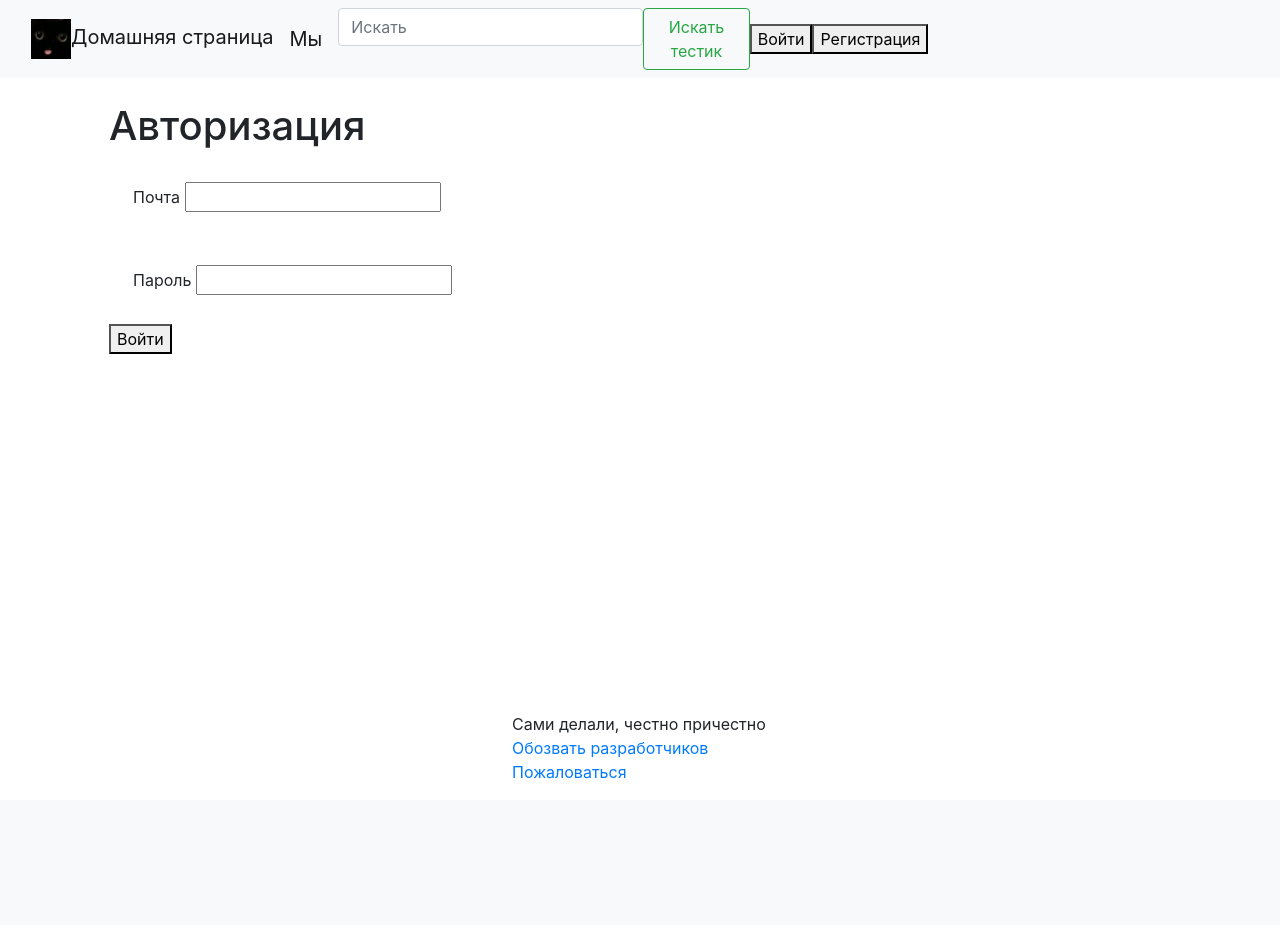
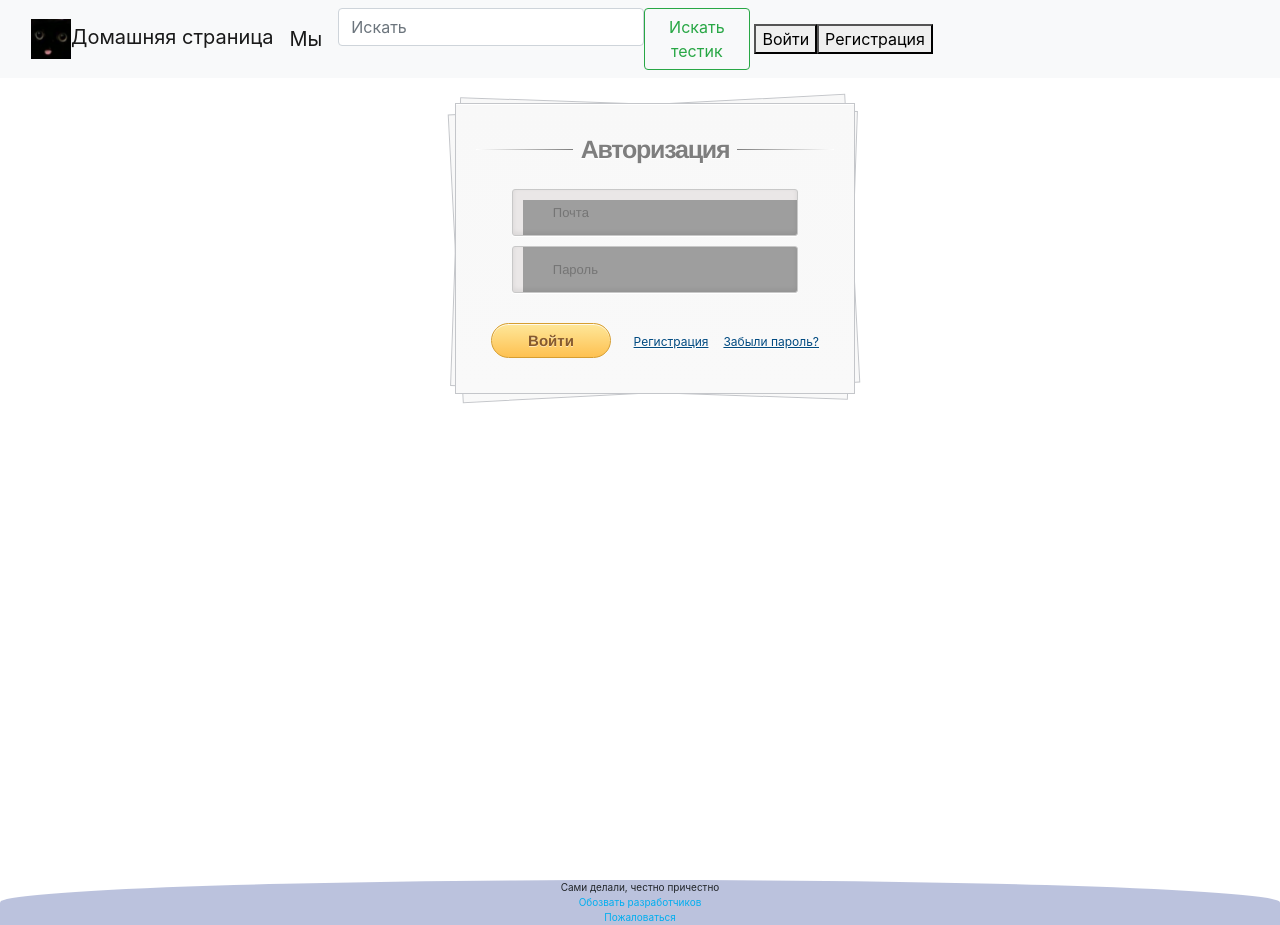
Before and after one commit to stefhef/Testiki, a FastAPI app: page /auth/login in a window 1280 px wide. Before the commit the page ends 779 px from the top, so only its background shows below. Run offline with FastAPI, Linux system fonts and the light colour scheme; parts of the project's set-up code (start-up, migrations or seed data) failed here and were passed over; some libraries are stand-ins or nearby versions; grey boxes are pictures that could not be loaded.

Commit message:
Косметические изменения

```diff
--- a/core/db.py
+++ b/core/db.py
@@ -2,7 +2,7 @@ import sqlalchemy.ext.declarative as dec
 from sqlalchemy.ext.asyncio import AsyncSession, create_async_engine
 from sqlalchemy.orm import sessionmaker
 
-DATABASE_URL = "sqlite+aiosqlite:///db/test.db"
+DATABASE_URL = "sqlite+aiosqlite:///db/testiki.db"
 Base = dec.declarative_base()
 
 engine = create_async_engine(
--- a/data/static/css/base.css
+++ b/data/static/css/base.css
@@ -1,12 +1,22 @@
-footer {
-    position: absolute;
-    bottom: 0;
-    left: 40%;
+main {
+  min-height: calc(100vh - 30px - 18px);
 }
 
-p {
-    left: 50%;
-    top: 50%;
+footer {
+  height: 30px;
+}
+
+p.footer {
+    text-align: center;
+    border-top-left-radius: 50%;
+    border-top-right-radius: 50%;
+    background-color: rgba(138,150,196,0.58);
+    width: auto;
+    font-size: 10px;
+}
+
+a.footer {
+    color: #00aeef;
 }
 
 .cntr {
--- /dev/null
+++ b/data/static/css/login.css
@@ -0,0 +1,228 @@
+h1,h2,h3,h4,h5,h6{ color:#563D64;}
+small{ font-size:10px;}
+b, strong{ font-weight:bold;}
+a{ text-decoration: none; }
+a:hover{ text-decoration: underline; }
+.left { float:left; }
+.right { float:right; }
+.alignleft { float: left; margin-right: 15px; }
+.alignright { float: right; margin-left: 15px; }
+.clearfix:after,
+form:after {
+	content: ".";
+	display: block;
+	height: 0;
+	clear: both;
+	visibility: hidden;
+}
+.container { margin: 25px auto; position: relative; width: 900px; }
+#content {
+	background: #f9f9f9;
+	background: -moz-linear-gradient(top,  rgba(248,248,248,1) 0%, rgba(249,249,249,1) 100%);
+	background: -webkit-linear-gradient(top,  rgba(248,248,248,1) 0%,rgba(249,249,249,1) 100%);
+	background: -o-linear-gradient(top,  rgba(248,248,248,1) 0%,rgba(249,249,249,1) 100%);
+	background: -ms-linear-gradient(top,  rgba(248,248,248,1) 0%,rgba(249,249,249,1) 100%);
+	background: linear-gradient(top,  rgba(248,248,248,1) 0%,rgba(249,249,249,1) 100%);
+	filter: progid:DXImageTransform.Microsoft.gradient( startColorstr='#f8f8f8', endColorstr='#f9f9f9',GradientType=0 );
+	-webkit-box-shadow: 0 1px 0 #fff inset;
+	-moz-box-shadow: 0 1px 0 #fff inset;
+	-ms-box-shadow: 0 1px 0 #fff inset;
+	-o-box-shadow: 0 1px 0 #fff inset;
+	box-shadow: 0 1px 0 #fff inset;
+	border: 1px solid #c4c6ca;
+	margin: 0 auto;
+	padding: 25px 0 0;
+	position: relative;
+	text-align: center;
+	text-shadow: 0 1px 0 #fff;
+	width: 400px;
+}
+#content h1 {
+	color: #7E7E7E;
+	font: bold 25px Helvetica, Arial, sans-serif;
+	letter-spacing: -0.05em;
+	line-height: 20px;
+	margin: 10px 0 30px;
+}
+#content h1:before,
+#content h1:after {
+	content: "";
+	height: 1px;
+	position: absolute;
+	top: 10px;
+	width: 27%;
+}
+#content h1:after {
+	background: rgb(126,126,126);
+	background: -moz-linear-gradient(left,  rgba(126,126,126,1) 0%, rgba(255,255,255,1) 100%);
+	background: -webkit-linear-gradient(left,  rgba(126,126,126,1) 0%,rgba(255,255,255,1) 100%);
+	background: -o-linear-gradient(left,  rgba(126,126,126,1) 0%,rgba(255,255,255,1) 100%);
+	background: -ms-linear-gradient(left,  rgba(126,126,126,1) 0%,rgba(255,255,255,1) 100%);
+	background: linear-gradient(left,  rgba(126,126,126,1) 0%,rgba(255,255,255,1) 100%);
+    right: 0;
+}
+#content h1:before {
+	background: rgb(126,126,126);
+	background: -moz-linear-gradient(right,  rgba(126,126,126,1) 0%, rgba(255,255,255,1) 100%);
+	background: -webkit-linear-gradient(right,  rgba(126,126,126,1) 0%,rgba(255,255,255,1) 100%);
+	background: -o-linear-gradient(right,  rgba(126,126,126,1) 0%,rgba(255,255,255,1) 100%);
+	background: -ms-linear-gradient(right,  rgba(126,126,126,1) 0%,rgba(255,255,255,1) 100%);
+	background: linear-gradient(right,  rgba(126,126,126,1) 0%,rgba(255,255,255,1) 100%);
+    left: 0;
+}
+#content:after,
+#content:before {
+	background: #f9f9f9;
+	background: -moz-linear-gradient(top,  rgba(248,248,248,1) 0%, rgba(249,249,249,1) 100%);
+	background: -webkit-linear-gradient(top,  rgba(248,248,248,1) 0%,rgba(249,249,249,1) 100%);
+	background: -o-linear-gradient(top,  rgba(248,248,248,1) 0%,rgba(249,249,249,1) 100%);
+	background: -ms-linear-gradient(top,  rgba(248,248,248,1) 0%,rgba(249,249,249,1) 100%);
+	background: linear-gradient(top,  rgba(248,248,248,1) 0%,rgba(249,249,249,1) 100%);
+	filter: progid:DXImageTransform.Microsoft.gradient( startColorstr='#f8f8f8', endColorstr='#f9f9f9',GradientType=0 );
+	border: 1px solid #c4c6ca;
+	content: "";
+	display: block;
+	height: 100%;
+	left: -1px;
+	position: absolute;
+	width: 100%;
+}
+#content:after {
+	-webkit-transform: rotate(2deg);
+	-moz-transform: rotate(2deg);
+	-ms-transform: rotate(2deg);
+	-o-transform: rotate(2deg);
+	transform: rotate(2deg);
+	top: 0;
+	z-index: -1;
+}
+#content:before {
+	-webkit-transform: rotate(-3deg);
+	-moz-transform: rotate(-3deg);
+	-ms-transform: rotate(-3deg);
+	-o-transform: rotate(-3deg);
+	transform: rotate(-3deg);
+	top: 0;
+	z-index: -2;
+}
+#content form { margin: 0 20px; position: relative }
+#content form input[type="text"],
+#content form input[type="password"] {
+	-webkit-border-radius: 3px;
+	-moz-border-radius: 3px;
+	-ms-border-radius: 3px;
+	-o-border-radius: 3px;
+	border-radius: 3px;
+	-webkit-box-shadow: 0 1px 0 #fff, 0 -2px 5px rgba(0,0,0,0.08) inset;
+	-moz-box-shadow: 0 1px 0 #fff, 0 -2px 5px rgba(0,0,0,0.08) inset;
+	-ms-box-shadow: 0 1px 0 #fff, 0 -2px 5px rgba(0,0,0,0.08) inset;
+	-o-box-shadow: 0 1px 0 #fff, 0 -2px 5px rgba(0,0,0,0.08) inset;
+	box-shadow: 0 1px 0 #fff, 0 -2px 5px rgba(0,0,0,0.08) inset;
+	-webkit-transition: all 0.5s ease;
+	-moz-transition: all 0.5s ease;
+	-ms-transition: all 0.5s ease;
+	-o-transition: all 0.5s ease;
+	transition: all 0.5s ease;
+	background: #eae7e7 url(https://cssdeck.com/uploads/media/items/8/8bcLQqF.png) no-repeat;
+	border: 1px solid #c8c8c8;
+	color: #777;
+	font: 13px Helvetica, Arial, sans-serif;
+	margin: 0 0 10px;
+	padding: 15px 10px 15px 40px;
+	width: 80%;
+}
+#content form input[type="text"]:focus,
+#content form input[type="password"]:focus {
+	-webkit-box-shadow: 0 0 2px #ed1c24 inset;
+	-moz-box-shadow: 0 0 2px #ed1c24 inset;
+	-ms-box-shadow: 0 0 2px #ed1c24 inset;
+	-o-box-shadow: 0 0 2px #ed1c24 inset;
+	box-shadow: 0 0 2px #ed1c24 inset;
+	background-color: #fff;
+	border: 1px solid #ed1c24;
+	outline: none;
+}
+#username { background-position: 10px 10px !important }
+#password { background-position: 10px -53px !important }
+#content form input[type="submit"] {
+	background: rgb(254,231,154);
+	background: -moz-linear-gradient(top,  rgba(254,231,154,1) 0%, rgba(254,193,81,1) 100%);
+	background: -webkit-linear-gradient(top,  rgba(254,231,154,1) 0%,rgba(254,193,81,1) 100%);
+	background: -o-linear-gradient(top,  rgba(254,231,154,1) 0%,rgba(254,193,81,1) 100%);
+	background: -ms-linear-gradient(top,  rgba(254,231,154,1) 0%,rgba(254,193,81,1) 100%);
+	background: linear-gradient(top,  rgba(254,231,154,1) 0%,rgba(254,193,81,1) 100%);
+	filter: progid:DXImageTransform.Microsoft.gradient( startColorstr='#fee79a', endColorstr='#fec151',GradientType=0 );
+	-webkit-border-radius: 30px;
+	-moz-border-radius: 30px;
+	-ms-border-radius: 30px;
+	-o-border-radius: 30px;
+	border-radius: 30px;
+	-webkit-box-shadow: 0 1px 0 rgba(255,255,255,0.8) inset;
+	-moz-box-shadow: 0 1px 0 rgba(255,255,255,0.8) inset;
+	-ms-box-shadow: 0 1px 0 rgba(255,255,255,0.8) inset;
+	-o-box-shadow: 0 1px 0 rgba(255,255,255,0.8) inset;
+	box-shadow: 0 1px 0 rgba(255,255,255,0.8) inset;
+	border: 1px solid #D69E31;
+	color: #85592e;
+	cursor: pointer;
+	float: left;
+	font: bold 15px Helvetica, Arial, sans-serif;
+	height: 35px;
+	margin: 20px 0 35px 15px;
+	position: relative;
+	text-shadow: 0 1px 0 rgba(255,255,255,0.5);
+	width: 120px;
+}
+#content form input[type="submit"]:hover {
+	background: rgb(254,193,81);
+	background: -moz-linear-gradient(top,  rgba(254,193,81,1) 0%, rgba(254,231,154,1) 100%);
+	background: -webkit-linear-gradient(top,  rgba(254,193,81,1) 0%,rgba(254,231,154,1) 100%);
+	background: -o-linear-gradient(top,  rgba(254,193,81,1) 0%,rgba(254,231,154,1) 100%);
+	background: -ms-linear-gradient(top,  rgba(254,193,81,1) 0%,rgba(254,231,154,1) 100%);
+	background: linear-gradient(top,  rgba(254,193,81,1) 0%,rgba(254,231,154,1) 100%);
+	filter: progid:DXImageTransform.Microsoft.gradient( startColorstr='#fec151', endColorstr='#fee79a',GradientType=0 );
+}
+#content form div a {
+	color: #004a80;
+    float: right;
+    font-size: 12px;
+    margin: 30px 15px 0 0;
+    text-decoration: underline;
+}
+.button {
+	background: rgb(247,249,250);
+	background: -moz-linear-gradient(top,  rgba(247,249,250,1) 0%, rgba(240,240,240,1) 100%);
+	background: -webkit-linear-gradient(top,  rgba(247,249,250,1) 0%,rgba(240,240,240,1) 100%);
+	background: -o-linear-gradient(top,  rgba(247,249,250,1) 0%,rgba(240,240,240,1) 100%);
+	background: -ms-linear-gradient(top,  rgba(247,249,250,1) 0%,rgba(240,240,240,1) 100%);
+	background: linear-gradient(top,  rgba(247,249,250,1) 0%,rgba(240,240,240,1) 100%);
+	filter: progid:DXImageTransform.Microsoft.gradient( startColorstr='#f7f9fa', endColorstr='#f0f0f0',GradientType=0 );
+	-webkit-box-shadow: 0 1px 2px rgba(0,0,0,0.1) inset;
+	-moz-box-shadow: 0 1px 2px rgba(0,0,0,0.1) inset;
+	-ms-box-shadow: 0 1px 2px rgba(0,0,0,0.1) inset;
+	-o-box-shadow: 0 1px 2px rgba(0,0,0,0.1) inset;
+	box-shadow: 0 1px 2px rgba(0,0,0,0.1) inset;
+	-webkit-border-radius: 0 0 5px 5px;
+	-moz-border-radius: 0 0 5px 5px;
+	-o-border-radius: 0 0 5px 5px;
+	-ms-border-radius: 0 0 5px 5px;
+	border-radius: 0 0 5px 5px;
+	border-top: 1px solid #CFD5D9;
+	padding: 15px 0;
+}
+.button a {
+	background: url(https://cssdeck.com/uploads/media/items/8/8bcLQqF.png) 0 -112px no-repeat;
+	color: #7E7E7E;
+	font-size: 17px;
+	padding: 2px 0 2px 40px;
+	text-decoration: none;
+	-webkit-transition: all 0.3s ease;
+	-moz-transition: all 0.3s ease;
+	-ms-transition: all 0.3s ease;
+	-o-transition: all 0.3s ease;
+	transition: all 0.3s ease;
+}
+.button a:hover {
+	background-position: 0 -135px;
+	color: #00aeef;
+}
--- a/data/templates/base.html
+++ b/data/templates/base.html
@@ -49,10 +49,10 @@
 </main>
 
 <footer>
-    <p>
+    <p class="footer">
         Сами делали, честно причестно<br>
-        <a href="/insult">Обозвать разработчиков</a><br>
-        <a href="/complaint">Пожаловаться</a>
+        <a href="/insult" class="footer">Обозвать разработчиков</a><br>
+        <a href="/complaint" class="footer">Пожаловаться</a>
     </p>
 </footer>
 </body>
--- a/data/templates/login.html
+++ b/data/templates/login.html
@@ -1,30 +1,24 @@
 {% extends "base.html" %}
 
 {% block content %}
-    <div class="flex p-4 m-6 justify-center">
-        <h1>Авторизация</h1>
-        <form action="" method="post">
+    <link rel="stylesheet" type="text/css" href="/static/css/login.css"/>
+    <div class="container">
+        <section id="content">
+            <form action="/auth/login" method="post">
+                <h1>Авторизация</h1>
+                <div>
+                    <input type="text" placeholder="Почта" required="" id="username" name="email"/>
+                </div>
+                <div>
+                    <input type="password" placeholder="Пароль" required="" id="password" name="password"/>
+                </div>
+                <div>
+                    <input type="submit" value="Войти"/>
+                    <a href="/auth/lost_password">Забыли пароль?</a>
+                    <a href="/auth/register">Регистрация</a>
+                </div>
+            </form>
 
-            <div class="flex p-4 m-6 justify-center">
-                <label for="email">
-                    Почта
-                </label>
-                <input id="email" name="email" type="text">
-            </div >
-
-            <div class="flex p-4 m-6 justify-center">
-                <label for="password">
-                    Пароль
-                </label>
-                <input id="password" name="password" type="text">
-            </div>
-
-            <div>
-                <button type="submit">
-              Войти
-            </button>
-            </div>
-
-        </form>
+        </section>
     </div>
 {% endblock %}
--- a/data/templates/main.html
+++ b/data/templates/main.html
@@ -1,8 +1,9 @@
 {% extends "base.html" %}
 
 {% block content %}
+    <link rel="stylesheet" type="text/css" href="/static/css/main.css">
     <div>
-        <button name="make_test" onclick="window.location.href='/db_ks'">Создать тестик</button>
+        <button name="make_test" onclick="window.location.href='/db_ks'" class="btn btn-primary" id="make_test">Создать тестик</button>
         <p class="cntr">Тут будут тестики</p>
     </div>
 {% endblock %}
```
Also changed, not shown: data/static/css/main.css (added, +8 -0 lines), data/templates/server_response.html (+6 -4 lines), routers/auth.py (+8 -0 lines).
